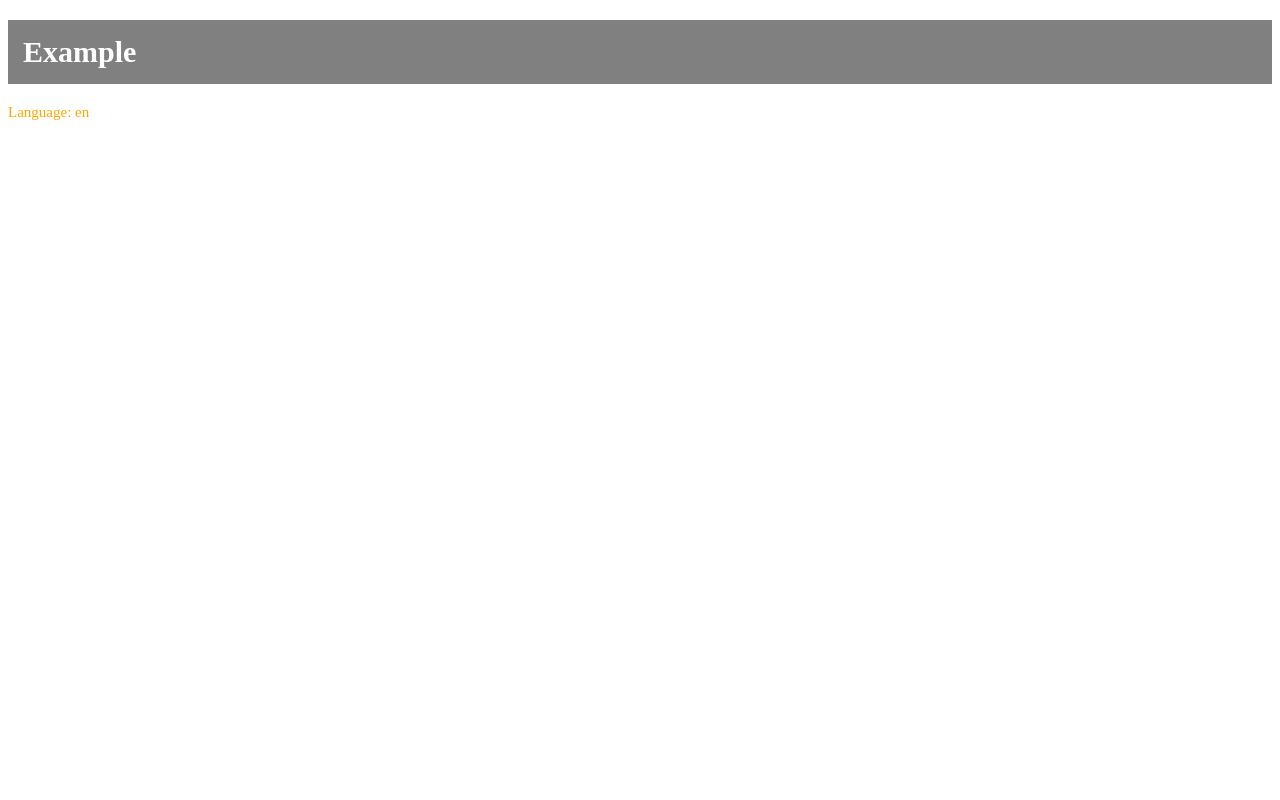
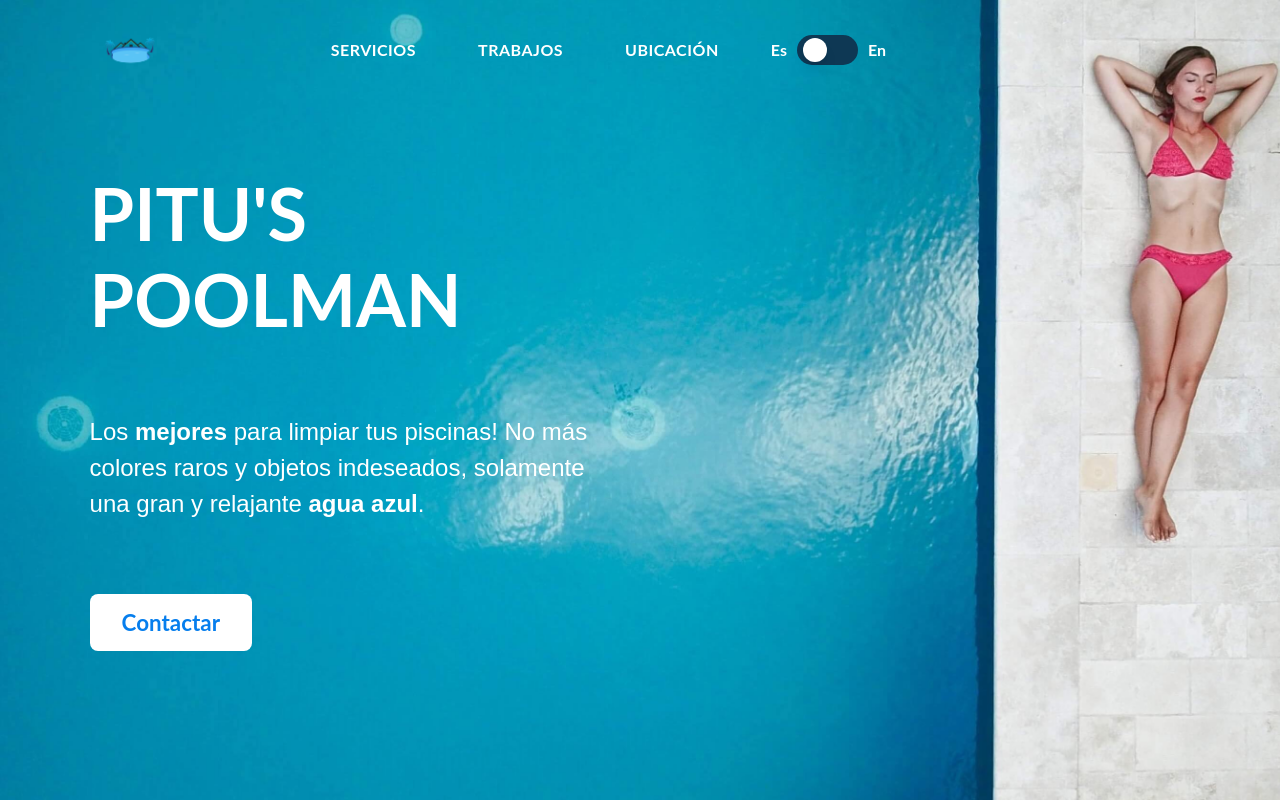
Before and after one commit to Cloweling/pool-landing-page, a Gatsby site: page / in a window 1280 px wide. Built offline with nearby package versions, Linux system fonts and the light colour scheme; Gatsby itself is replaced by a stand-in of ours.

Commit message:
Feat: Add section header for desktop (#1)
Co-authored-by: Renatogranados <renatogranadosgt@gmail.com>

```diff
--- a/package.json
+++ b/package.json
@@ -15,6 +15,7 @@
     "prettier": "prettier -w ."
   },
   "dependencies": {
+    "@headlessui/react": "^1.4.2",
     "gatsby": "^4.4.0",
     "gatsby-plugin-react-helmet": "^5.4.0",
     "react": "^17.0.1",
--- /dev/null
+++ b/src/components/button/index.js
@@ -0,0 +1,7 @@
+import React from 'react'
+
+import './styles.css'
+
+export default function Button() {
+  return <button className="button">Contactar</button>
+}
--- /dev/null
+++ b/src/components/button/styles.css
@@ -0,0 +1,12 @@
+.button {
+  padding: 15px 32px;
+  background-color: #fff;
+  color: #067eed;
+  font-size: 1.4rem;
+  outline: none;
+  border: none;
+  border-radius: 8px;
+  font-family: 'Lato', sans-serif;
+  font-weight: 700;
+  cursor: pointer;
+}
--- a/src/components/header/index.js
+++ b/src/components/header/index.js
@@ -1,13 +1,60 @@
 import * as React from 'react'
 import { ThemeContext } from '../../contexts/themeContext'
 
-import './index.css'
+import './styles.css'
+import Button from '../button'
+import Logo from '../logo'
+import Switch from '../switch'
+
+const LINKS = ['UBICACIÓN', 'TRABAJOS', 'SERVICIOS']
 
 export const Header = () => {
   const { lang } = React.useContext(ThemeContext)
+
   return (
     <>
-      <p className="text text__lang text--orange">Language: {`${lang}`}</p>
+      <header className="header">
+        <div className="header__left">
+          <nav className="header__nav">
+            <Logo />
+
+            <div className="nav__container-links">
+              <ul className="nav__links-list">
+                {LINKS.map((link) => {
+                  return (
+                    <li key={link}>
+                      <a href="#">{link}</a>
+                    </li>
+                  )
+                })}
+              </ul>
+            </div>
+
+            <Switch />
+          </nav>
+
+          <div className="header__container-titles">
+            <h1 className="header__title">PITU&apos;S POOLMAN</h1>
+            <div className="header__container-description">
+              <p>
+                Los <span>mejores</span> para limpiar tus piscinas! No más colores raros y objetos indeseados, solamente
+                una gran y relajante <span>agua azul</span>.
+              </p>
+            </div>
+          </div>
+
+          <div>
+            <Button />
+          </div>
+        </div>
+
+        <div className="header__right"></div>
+      </header>
     </>
   )
+  // return (
+  //   <>
+  //     <p className="text text__lang text--orange">Language: {`${lang}`}</p>
+  //   </>
+  // )
 }
--- /dev/null
+++ b/src/components/header/styles.css
@@ -0,0 +1,91 @@
+.header {
+  height: 100vh;
+  width: 100%;
+  background: url('../../images/header-img/header-background-image.jpg') #028fad no-repeat;
+  background-size: cover;
+
+  display: flex;
+  flex-direction: row;
+}
+
+.header__left {
+  height: 100vh;
+  width: 70%;
+  padding: 2% 0 0 7%;
+
+  display: flex;
+  flex-direction: column;
+}
+
+.header__nav {
+  display: flex;
+  flex-direction: row;
+  width: 100%;
+  flex-wrap: nowrap;
+}
+
+.nav__container-links {
+  width: 70%;
+  display: flex;
+  align-items: center;
+  justify-content: center;
+}
+
+.nav__container-links .nav__links-list {
+  list-style-type: none;
+  margin: 0;
+  padding: 0;
+  width: 100%;
+}
+
+.nav__container-links li {
+  float: right;
+  margin-left: 30px;
+}
+
+.nav__container-links li a {
+  display: block;
+  color: #fff;
+  padding: 8px 16px;
+  text-decoration: none;
+  font-size: 1rem;
+  font-family: 'Lato', sans-serif;
+  font-weight: 700;
+  letter-spacing: 0.5px;
+}
+
+.header__container-titles {
+  width: 100%;
+  height: 65vh;
+  display: flex;
+  justify-content: center;
+  flex-direction: column;
+}
+
+.header__title {
+  font-size: 4.5rem;
+  color: #fff;
+  width: 400px;
+  word-break: break-word;
+  font-family: 'Lato', sans-serif;
+  font-weight: 700;
+}
+
+.header__container-description {
+  width: 500px;
+  color: #fff;
+  font-size: 1.5rem;
+  line-height: 36px;
+  font-family: 'Catamaran', sans-serif;
+  font-weight: 400;
+}
+
+.header__container-description span {
+  font-weight: 700;
+}
+
+/* Lado derecho */
+.header__right {
+  height: 100vh;
+  width: 30%;
+}
--- a/src/components/layout/index.css
+++ b/src/components/layout/index.css
@@ -1,9 +1,29 @@
+* {
+  box-sizing: border-box;
+}
+
+body {
+  margin: 0;
+  padding: 0;
+}
+
+@font-face {
+  font-family: 'Lato';
+  src: local('Lato'), url(../../fonts/Lato/Lato-Bold.ttf) format('truetype');
+
+  font-family: 'Catamaran-Regular';
+  src: local('Catamaran-Regular'), url(../../fonts/Catamaran/Catamaran-Regular.ttf) format('truetype');
+
+  font-family: 'Catamaran-Bold ';
+  src: local('Catamaran-Bold'), url(../../fonts/Catamaran/Catamaran-Bold.ttf) format('truetype');
+}
+
 .title {
-    font-size: 30px;
+  font-size: 30px;
 }
 
 .title__primary {
-    padding: 15px;
-    background-color: grey;
-    color: white;
+  padding: 15px;
+  background-color: grey;
+  color: white;
 }
--- a/src/components/layout/index.js
+++ b/src/components/layout/index.js
@@ -11,7 +11,6 @@ export const Layout = () => {
 
   return (
     <ThemeContext.Provider value={{ ...theme, setTheme }}>
-			<h1 className="title title__primary">Example</h1>
       <Header />
     </ThemeContext.Provider>
   )
--- /dev/null
+++ b/src/components/logo/index.js
@@ -0,0 +1,12 @@
+import React from 'react'
+
+import logo from '../../images/logo/logo.png'
+import './styles.css'
+
+export default function Logo() {
+  return (
+    <div className="header__container-logo">
+      <img src={logo} alt="Pitu's Poolman Logo" className="logo" />
+    </div>
+  )
+}
--- /dev/null
+++ b/src/components/logo/styles.css
@@ -0,0 +1,8 @@
+.header__container-logo {
+  width: 10%;
+}
+
+.logo {
+  vertical-align: top;
+  width: 100%;
+}
--- /dev/null
+++ b/src/components/switch/index.js
@@ -0,0 +1,24 @@
+import React, { useState } from 'react'
+import { Switch as SwitchUtil } from '@headlessui/react'
+
+import './styles.css'
+
+export default function Switch() {
+  const [enabled, setEnabled] = useState(false)
+
+  return (
+    <div className="switch">
+      {/* TODO: Hay que resolver un problema de accesibilidad, pues si se clickean los label, éstos no cambian al switch */}
+      <label className="switch__label" checked={enabled} onChange={setEnabled}>
+        Es
+      </label>
+      <SwitchUtil checked={enabled} onChange={setEnabled} className={`${enabled ? 'bg-1' : 'bg-2'} switch__component`}>
+        <span className="switch__sr-only">Enable notifications</span>
+        <span className={`${enabled ? 'switch__activate' : 'switch__desactivate'} switch__toggle`} />
+      </SwitchUtil>
+      <label className="switch__label" checked={enabled} onChange={setEnabled}>
+        En
+      </label>
+    </div>
+  )
+}
--- /dev/null
+++ b/src/components/switch/styles.css
@@ -0,0 +1,73 @@
+.switch {
+  width: 20%;
+  padding-right: 10px;
+  display: flex;
+  justify-content: flex-end;
+  align-items: center;
+  gap: 10px;
+}
+
+.switch__component {
+  position: relative;
+  display: inline-flex;
+  flex-shrink: 0;
+  align-items: center;
+  height: 30px;
+  width: 61px;
+  border-radius: 36px;
+  border: transparent;
+  background-color: rgb(37 99 235);
+  cursor: pointer;
+  transition-property: color, background-color, border-color, text-decoration-color, fill, stroke;
+  transition-timing-function: cubic-bezier(0.4, 0, 0.2, 1);
+  transition-duration: 150ms;
+}
+
+.switch__component:focus {
+  outline: none;
+}
+
+.bg-1 {
+  background-color: #0e3854;
+}
+
+.bg-2 {
+  background-color: #0e3854;
+}
+
+.switch__sr-only {
+  position: absolute;
+  width: 1px;
+  height: 1px;
+  padding: 0;
+  margin: -1px;
+  overflow: hidden;
+  clip: rect(0, 0, 0, 0);
+  white-space: nowrap;
+  border-width: 0;
+}
+
+.switch__activate {
+  transform: translateX(24px);
+  transition: transform 1s;
+}
+
+.switch__desactivate {
+  transform: translateX(0px);
+  transition: transform 1s;
+}
+
+.switch__toggle {
+  display: inline-block;
+  width: 24px;
+  height: 24px;
+  background: white;
+  border-radius: 50%;
+  box-shadow: 0 10px 15px -3px rgb(0 0 0 / 0.1), 0 4px 6px -4px rgb(0 0 0 / 0.1);
+}
+
+.switch__label {
+  color: #fff;
+  font-family: 'Lato', sans-serif;
+  font-weight: 700;
+}
```
Also changed, not shown: src/fonts/Catamaran/Catamaran-Bold.ttf (added), src/fonts/Catamaran/Catamaran-Regular.ttf (added), src/fonts/Lato/Lato-Bold.ttf (added), src/images/header-img/header-background-image.jpg (added), src/images/logo/logo.png (added), 1 other file.
